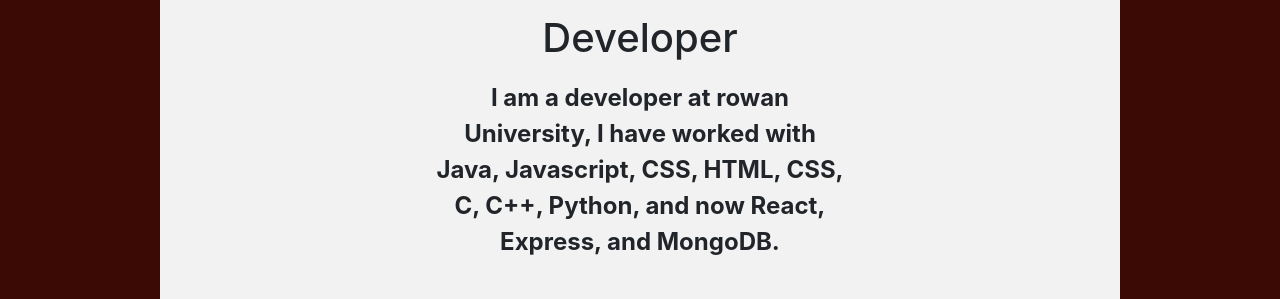
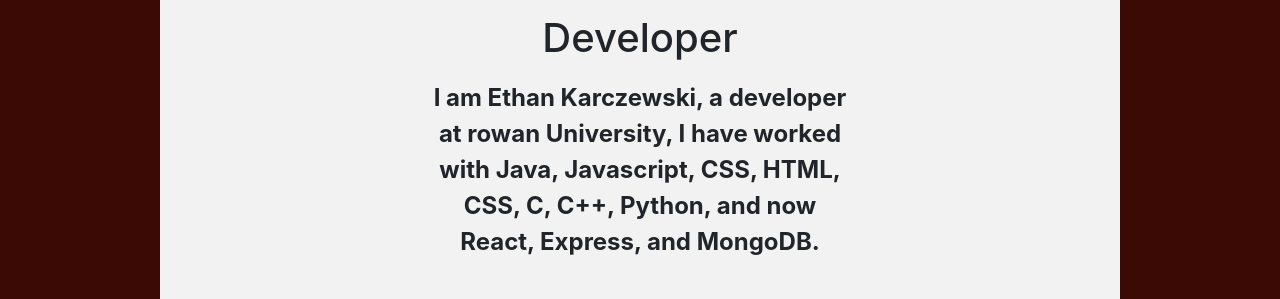
Before and after one commit to FishMoney0307/BarebonesV2, a React (Vite) app in the folder frontend/: page /contact in a window 1280 px wide. Shown: the part 498-797 px from the top of the page. Built offline with nearby package versions, Linux system fonts and the light colour scheme.

Commit message:
Remove testing + cleanup
whoops forgot some stuff

```diff
--- a/frontend/src/Contact/ContactBody.jsx
+++ b/frontend/src/Contact/ContactBody.jsx
@@ -7,7 +7,7 @@
     <div className="bigContainer">
         <div>
             <h1>Developer</h1>
-            <p className="contactText">I am a developer at rowan University, I have worked with Java, Javascript, CSS, HTML,
+            <p className="contactText">I am Ethan Karczewski, a developer at rowan University, I have worked with Java, Javascript, CSS, HTML,
               CSS, C, C++, Python, and now React, Express, and MongoDB.
             </p> <br />
         </div>
--- a/frontend/src/Provider/Login.jsx
+++ b/frontend/src/Provider/Login.jsx
@@ -88,7 +88,7 @@
     return new Promise((res, rej) => {
       setTimeout(() => {
         if (!isValid) {
-          rej (new Error('Incorrect username or password. 1'));
+          rej (new Error('Incorrect username or password.'));
         } else {
           res();
         }
@@ -119,7 +119,6 @@
               </button>
 
               {isValid && status === 'success' && <p>Success! Logging in...</p>}
-              {!isValid && status === 'incorrect' && <p>Incorrect username or password.</p>}
 
               {error != null && <p>{error.message}</p>}
               {/*token === null && <p>Token blank</p>*/}
--- a/frontend/src/index.jsx
+++ b/frontend/src/index.jsx
@@ -7,6 +7,7 @@
 
 import "./index.css";
 import App from "./App";
+import ProtectedRoute from "./Provider/ProtectedRoute";
 
 ReactDOM.render(
   <React.StrictMode>
```
